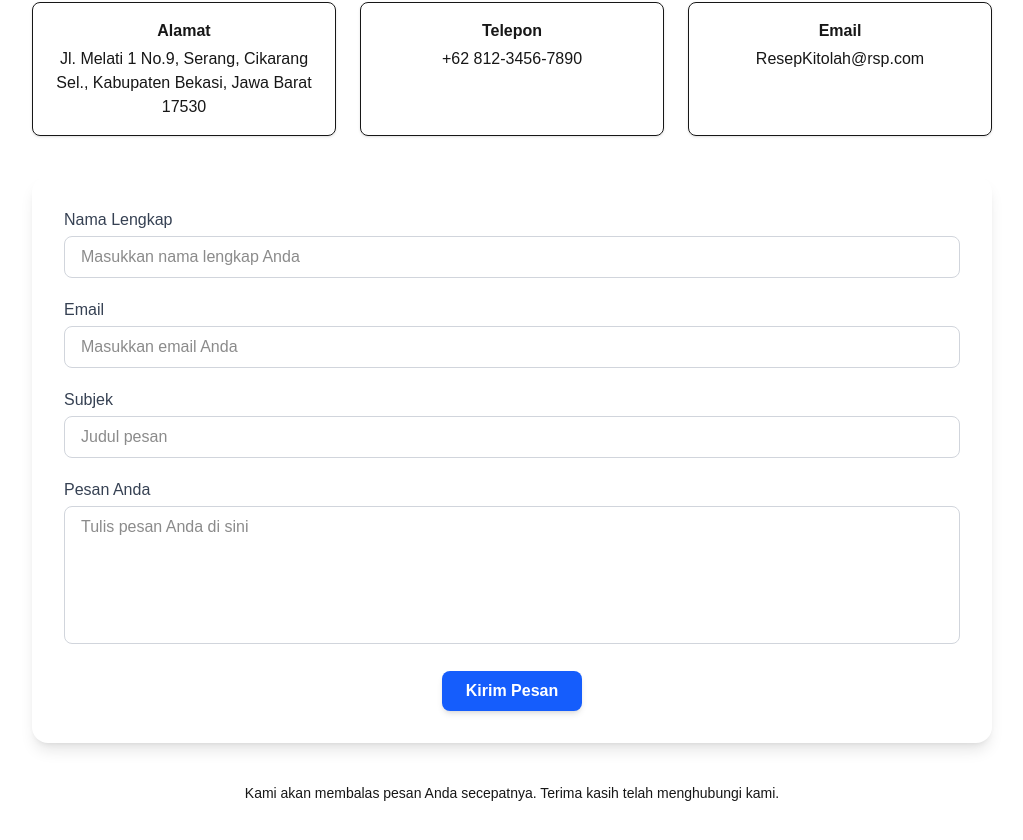
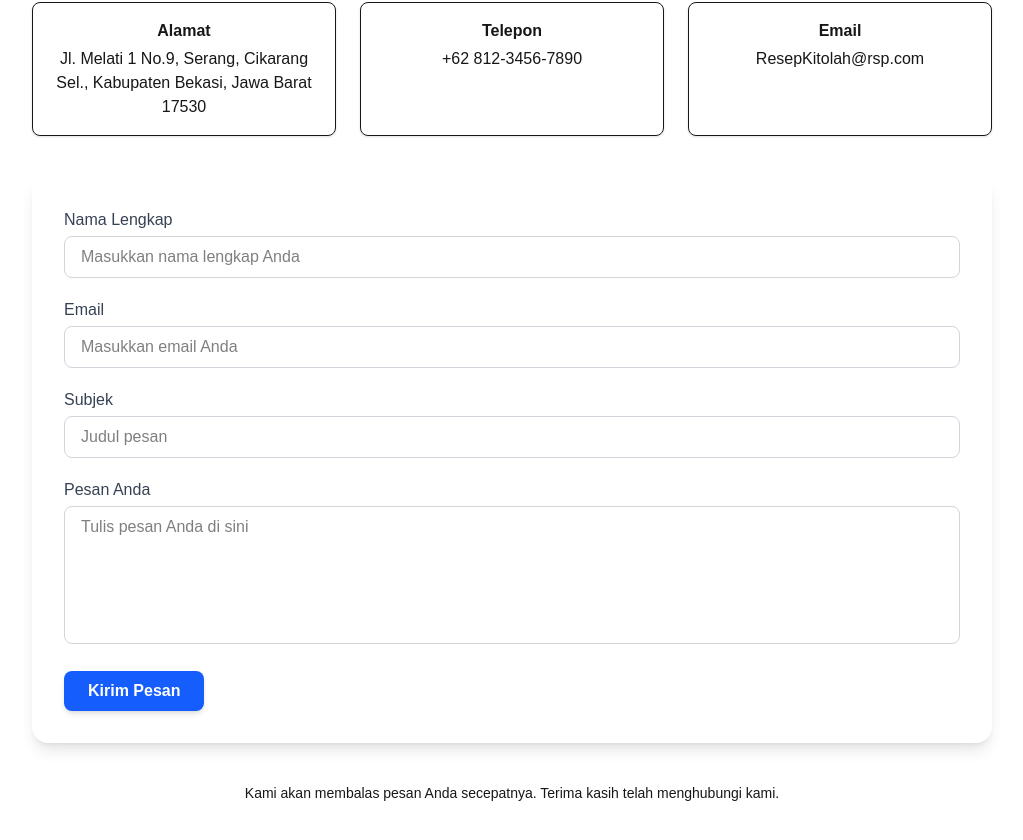
Before and after one commit to AhmadAkhdan/resep-kita, a Next.js app: page /kontak in a window 1280 px wide. Shown: the part 254-1094 px from the top of the page, without its empty margins (128-1151 px from the left). Built offline with nearby package versions, Linux system fonts and the light colour scheme.

Commit message:
hapus file favorite

```diff
--- a/app/context/FavoritesContext.tsx
+++ /dev/null
@@ -1,54 +0,0 @@
-"use client"; // <-- WAJIB ADA DI BARIS PALING ATAS
-
-import { createContext, useState, useContext, useEffect, ReactNode } from 'react';
-
-interface FavoritesContextType {
-  favoriteIds: number[];
-  addToFavorites: (recipeId: number) => void;
-  removeFromFavorites: (recipeId: number) => void;
-  isFavorite: (recipeId: number) => boolean;
-}
-
-const FavoritesContext = createContext<FavoritesContextType | null>(null);
-
-export function FavoritesProvider({ children }: { children: ReactNode }) {
-  const [favoriteIds, setFavoriteIds] = useState<number[]>([]);
-
-  // Efek ini akan memuat data dari localStorage saat komponen pertama kali dirender
-  useEffect(() => {
-    const storedFavorites = localStorage.getItem('favoriteRecipes');
-    if (storedFavorites) {
-      setFavoriteIds(JSON.parse(storedFavorites));
-    }
-  }, []); // <-- Kurung siku kosong berarti efek ini hanya berjalan sekali
-
-  const addToFavorites = (recipeId: number) => {
-    const newFavorites = [...favoriteIds, recipeId];
-    setFavoriteIds(newFavorites);
-    localStorage.setItem('favoriteRecipes', JSON.stringify(newFavorites));
-  };
-
-  const removeFromFavorites = (recipeId: number) => {
-    const newFavorites = favoriteIds.filter(id => id !== recipeId);
-    setFavoriteIds(newFavorites);
-    localStorage.setItem('favoriteRecipes', JSON.stringify(newFavorites));
-  };
-
-  const isFavorite = (recipeId: number) => {
-    return favoriteIds.includes(recipeId);
-  };
-
-  return (
-    <FavoritesContext.Provider value={{ favoriteIds, addToFavorites, removeFromFavorites, isFavorite }}>
-      {children}
-    </FavoritesContext.Provider>
-  );
-}
-
-export function useFavorites() {
-  const context = useContext(FavoritesContext);
-  if (!context) {
-      throw new Error("useFavorites must be used within a FavoritesProvider");
-  }
-  return context;
-}
--- a/app/kontak/page.tsx
+++ b/app/kontak/page.tsx
@@ -40,7 +40,7 @@
                             name="nama"
                             required
                             placeholder="Masukkan nama lengkap Anda"
-                            className="w-full px-4 py-2 border border-gray-300 rounded-lg focus:outline-none focus:ring-2 focus:ring-blue-400 transition"
+                            className="text-black w-full px-4 py-2 border border-gray-300 rounded-lg focus:outline-none focus:ring-2 focus:ring-blue-400 transition"
                         />
                     </div>
                     <div>
@@ -53,7 +53,7 @@
                             name="email"
                             required
                             placeholder="Masukkan email Anda"
-                            className="w-full px-4 py-2 border border-gray-300 rounded-lg focus:outline-none focus:ring-2 focus:ring-blue-400 transition"
+                            className="text-black w-full px-4 py-2 border border-gray-300 rounded-lg focus:outline-none focus:ring-2 focus:ring-blue-400 transition"
                         />
                     </div>
                     <div>
@@ -66,7 +66,7 @@
                             name="subjek"
                             required
                             placeholder="Judul pesan"
-                            className="w-full px-4 py-2 border border-gray-300 rounded-lg focus:outline-none focus:ring-2 focus:ring-blue-400 transition"
+                            className="text-black w-full px-4 py-2 border border-gray-300 rounded-lg focus:outline-none focus:ring-2 focus:ring-blue-400 transition"
                         />
                     </div>
                     <div>
@@ -79,10 +79,10 @@
                             rows={5}
                             required
                             placeholder="Tulis pesan Anda di sini"
-                            className="w-full px-4 py-2 border border-gray-300 rounded-lg focus:outline-none focus:ring-2 focus:ring-blue-400 transition resize-none"
+                            className="text-black w-full px-4 py-2 border border-gray-300 rounded-lg focus:outline-none focus:ring-2 focus:ring-blue-400 transition resize-none"
                         ></textarea>
                     </div>
-                    <div className="text-center">
+                    <div>
                         <button
                             type="submit"
                             className="bg-blue-600 text-white font-semibold px-6 py-2 rounded-lg shadow-md hover:bg-blue-700 transition"
--- a/app/layout.tsx
+++ b/app/layout.tsx
@@ -1,6 +1,6 @@
 import "./globals.css";
 import Navbar from "./components/Navbar";
-import { FavoritesProvider } from "./context/FavoritesContext";
+
 import { ReactNode } from "react";
 
 export const metadata = {
@@ -12,10 +12,8 @@
   return (
     <html lang="en">
       <body>
-        <FavoritesProvider> {/* <-- Pastikan provider membungkus semuanya */}
           <Navbar />
           <main className="container mx-auto p-4">{children}</main>
-        </FavoritesProvider>
       </body>
     </html>
   );
```
Also changed, not shown: app/kontak/script.js (added).
